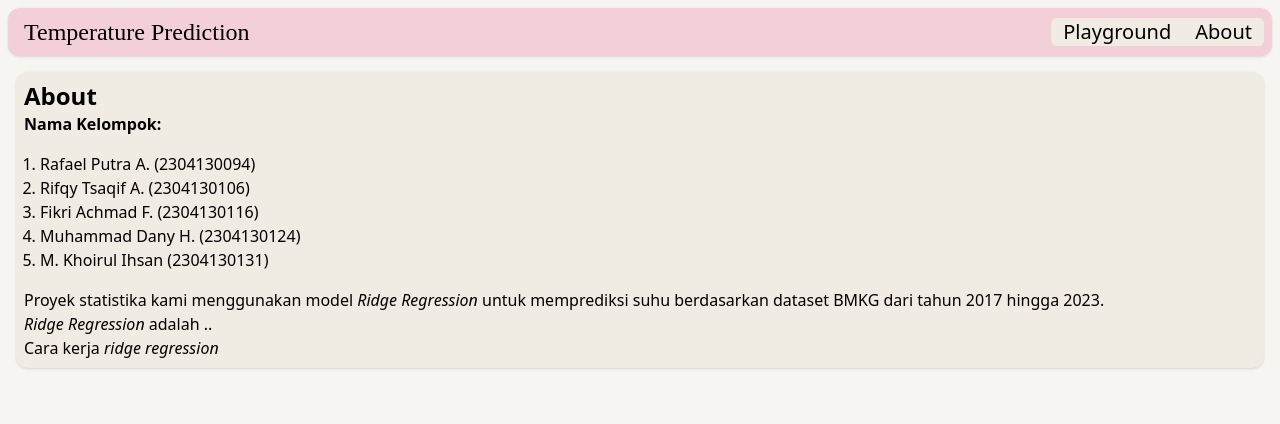
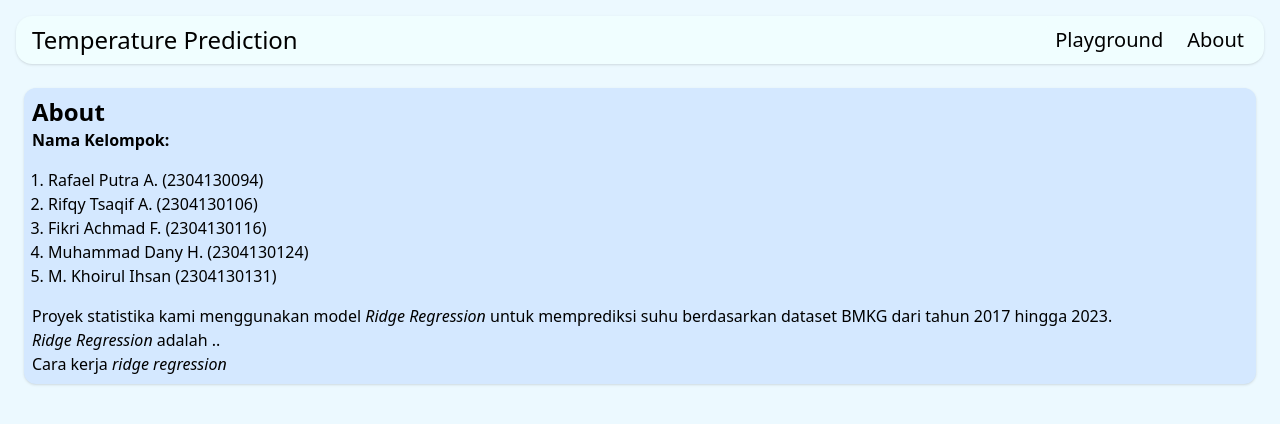
Before and after one commit to rafaelputra/temperature-prediction, a Flask app: page /about in a window 1280 px wide. Shown: the top 424 px of the page. Run offline with Flask 3, Linux system fonts and the light colour scheme; parts of the project's set-up code (start-up, migrations or seed data) failed here and were passed over; some libraries are stand-ins or nearby versions.

Commit message:
menambah font dan menyamakan tampilan

```diff
--- a/templates/about.html
+++ b/templates/about.html
@@ -1,17 +1,17 @@
 <!DOCTYPE html>
 <html lang="en">
 <head>
-    <title>Input Tanggal</title>
+    <title>About Us</title>
     <meta charset="UTF-8">
     <meta name="viewport" content="width=device-width, initial-scale=1.0">
     <script src="https://cdn.tailwindcss.com"></script>
     <script type="module" src="https://unpkg.com/ionicons@7.1.0/dist/ionicons/ionicons.esm.js"></script>
     <script nomodule src="https://unpkg.com/ionicons@7.1.0/dist/ionicons/ionicons.js"></script>
 </head>
-<body class="bg-[#F6F5F2]">
-    <nav class="p-2 mt-2 mx-2 rounded-xl bg-[#F3D0D7] shadow md:flex md:items-center md:justify-between">
+<body class="bg-[#ECF9FF]">
+    <nav class="p-2 mt-4 mx-4 rounded-2xl bg-[#F0FEFF] shadow md:flex md:items-center md:justify-between">
       <div class="flex justify-between items-center ">
-        <span class="text-2xl font-[Poppins] cursor-pointer">
+        <span class="text-2xl cursor-pointer">
           <h1 class="h-10 inline ml-2">
           <a href="/">Temperature Prediction</a>
           </h1>
@@ -22,12 +22,12 @@
         </span>
       </div>
 
-      <ul class="md:flex md:items-center md:static absolute md:z-auto rounded-md py-2 md:py-0 md:pl-0 md:opacity-100 opacity-0 top-[-200px] bg-[#F0EBE3]">
+      <ul class="md:flex md:items-center md:static absolute md:z-auto rounded-md py-2 md:py-0 md:pl-0 md:opacity-100 opacity-0 top-[-200px] bg-[#F0FEFF]">
         <li class="mx-3 my-2 md:my-0">
-          <a href="playground" class="text-xl hover:text-pink-600 duration-500">Playground</a>
+          <a href="playground" class="text-xl hover:bg-[#7bbbd8] hover:rounded-xl">Playground</a>
         </li>
         <li class="mx-3 my-2 md:my-0">
-          <a href="/about" class="text-xl hover:text-pink-600 duration-500">About</a>
+          <a href="/about" class="text-xl hover:bg-[#7bbbd8] hover:rounded-xl">About</a>
         </li>
       </ul>
     </nav>
@@ -37,7 +37,7 @@
         e.name === 'menu' ? (e.name = "close",list.classList.add('top-[70px]'), list.classList.add('right-4'), list.classList.add('opacity-100')) :( e.name = "menu" ,list.classList.remove('top-[70px]'), list.classList.remove('left-4'), list.classList.remove('opacity-100'))
       }
     </script>
-    <article class="p-2 mt-4 mx-4 rounded-xl bg-[#F0EBE3] shadow">
+    <article class="p-2 mt-6 mx-6 rounded-xl bg-[#D4E8FF] shadow">
       <h1 class="text-2xl"><b>About</b></h1>
       <h2><b>Nama Kelompok:</b></h2>
       <ul class="p-4">
```
Also changed, not shown: templates/index.html (+4 -4 lines), templates/playground.html (+9 -8 lines), templates/font/avenir-lt-std-roman.otf (added).
